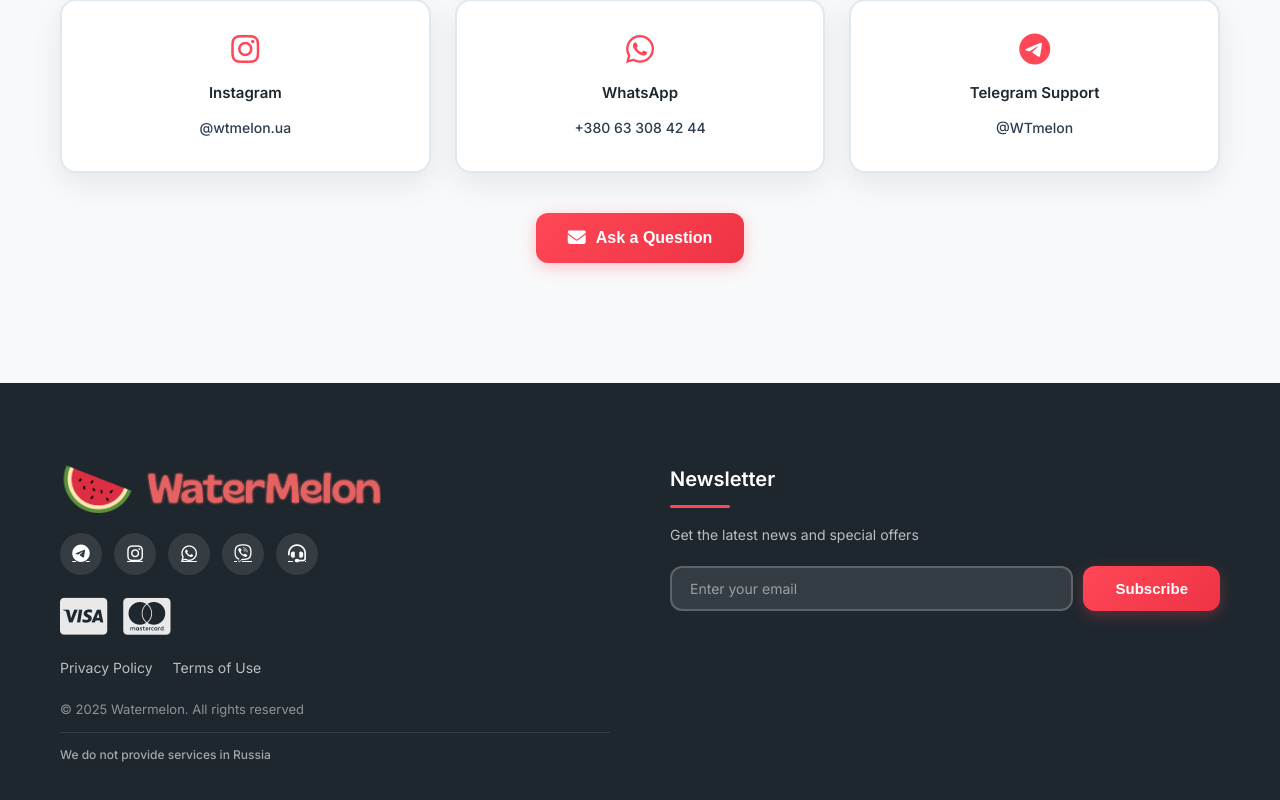
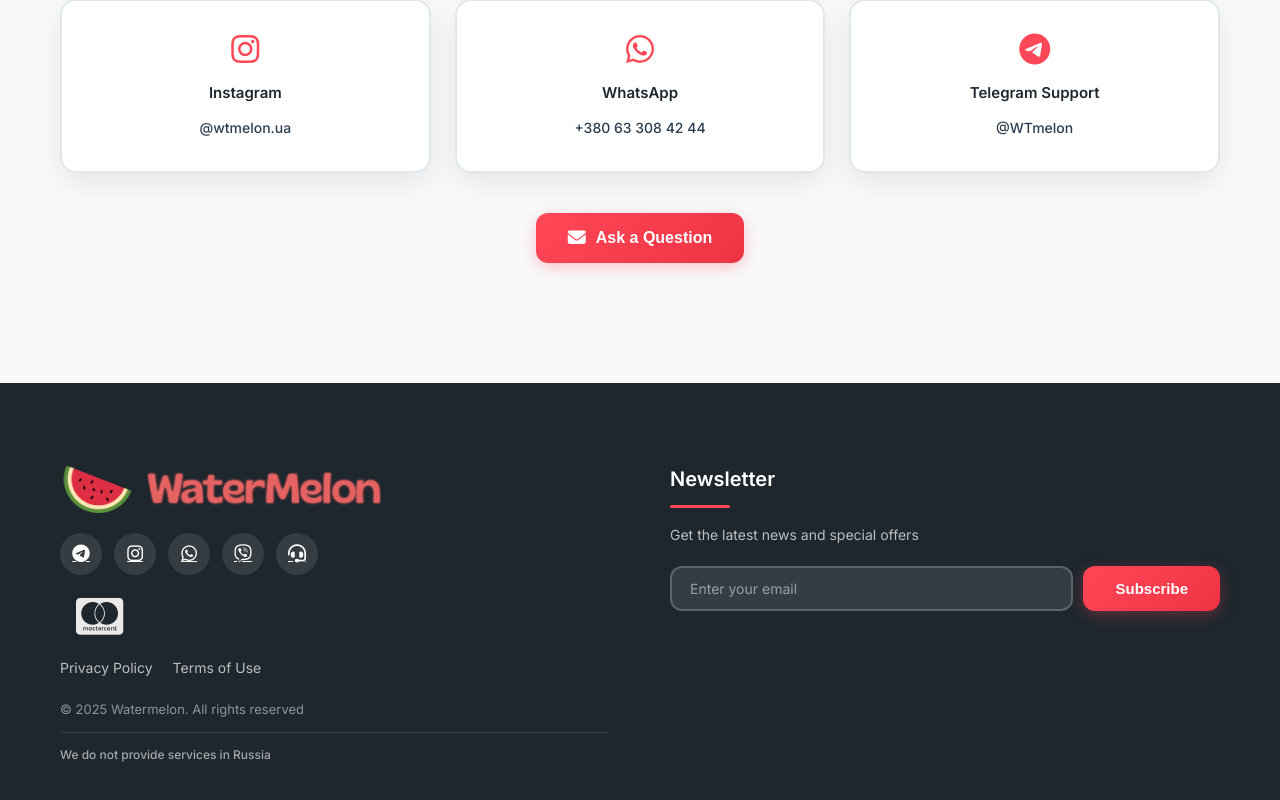
Before and after one commit to Kybikov/wtmelon, a Vue app: page / in a window 1280 px wide. Shown: the part 4422-5222 px from the top of the page. Built offline with nearby package versions, Linux system fonts and the light colour scheme; the HTML template or start-up script is replaced by a standard one.

Commit message:
Updated Footer.vue

```diff
--- a/src/components/Footer.vue
+++ b/src/components/Footer.vue
@@ -14,7 +14,7 @@
             <a href="https://t.me/WTmelon" target="_blank" rel="noopener" title="Telegram Support"><i class="fa-solid fa-headset"></i></a>
           </div>
           <div class="payment-methods">
-            <i class="fa-brands fa-cc-visa"></i>
+            <a href="https://4cd6555acz.ucarecd.net/d9aeb598-96ce-473e-a237-caff2564a9fd/Mastercard.svg" title="visa"></a>
             <i class="fa-brands fa-cc-mastercard"></i>
           </div>
           <div class="footer-links">
```
